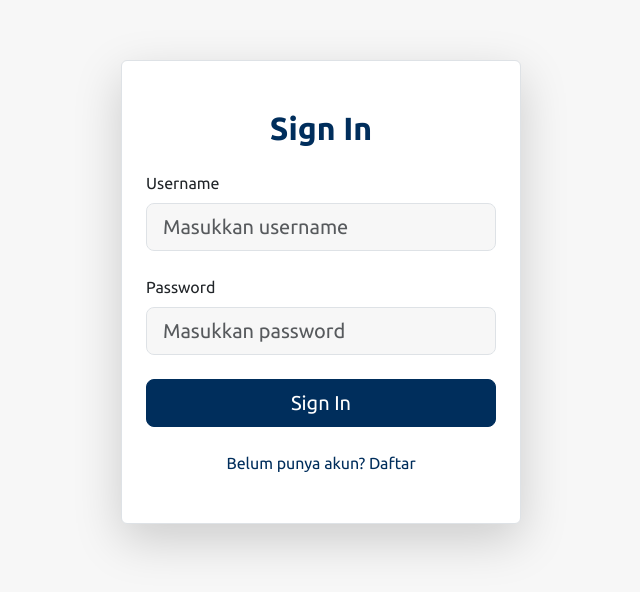
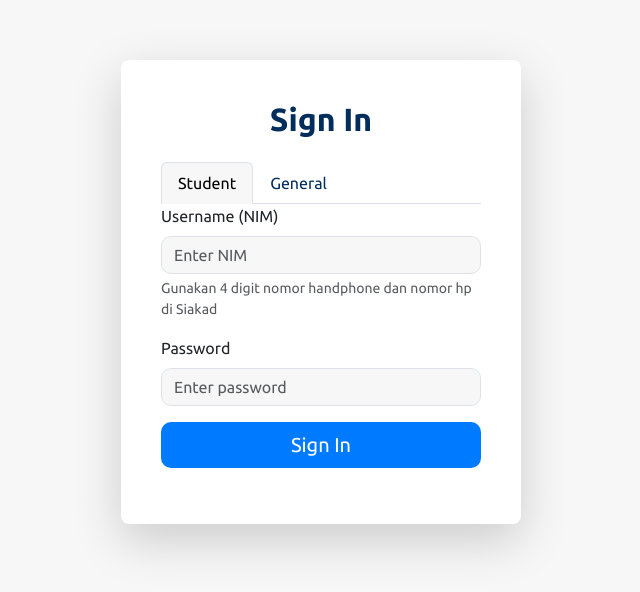
Before and after one commit to joearton/student-affair-frontend, a SvelteKit app: page /auth/signin in a window 1280 px wide. Shown: the part 108-700 px from the top of the page, without its empty margins (319-959 px from the left). Built offline with nearby package versions, Linux system fonts and the light colour scheme; no server answers.

Commit message:
Update login

```diff
--- a/src/routes/(blog)/+layout.svelte
+++ b/src/routes/(blog)/+layout.svelte
@@ -9,11 +9,6 @@
 
     let { data, children }: { data: LayoutData, children: Snippet } = $props();
 </script>
-
-
-<svelte:head>
-    <title>Welcome | {data.preference.site_title}</title>
-</svelte:head>
 
 
 <div class="topbar bg-primary py-2">
--- a/src/routes/+layout.svelte
+++ b/src/routes/+layout.svelte
@@ -1,9 +1,23 @@
 <script lang="ts">
     import '../app.scss';
 
-    let { children } = $props();
+    import type { LayoutData } from './$types';
+    import type { Snippet } from 'svelte';
 
+    import { page } from '$app/state';
+
+    let { data, children }: { data: LayoutData, children: Snippet } = $props();
+    let section_title = data.preference.page_setting?.page_title || page.data.title || "";
+    if (section_title.length > 0) {
+        section_title = section_title + " | ";
+    }
+    let page_title = section_title + data.preference.site_title;
 </script>
 
 
+<svelte:head>
+    <title>{page_title}</title>
+</svelte:head>
+
+
 {@render children()}
--- a/src/routes/auth/signin/+page.svelte
+++ b/src/routes/auth/signin/+page.svelte
@@ -3,15 +3,14 @@
     import type { LayoutData } from '../$types';
 
     let { data }: { data: LayoutData } = $props();
-    let preference = data.preference;
-    const site_title = preference.site_title;
 
     let username = $state('');
     let password = $state('');
     let errorMessage = $state('');
     let successMessage = $state('');
 
-    const handleLogin = async () => {
+    const handleLogin = async (event: Event) => {
+        event.preventDefault();
         const { errorMessage: err, successMessage: succ } = await login(username, password);
 
         errorMessage = err;
@@ -19,15 +18,9 @@
     };
 </script>
 
-
-<svelte:head>
-    <title>Login | {site_title}</title>
-</svelte:head>
-
-
-<div class="container-fluid d-flex justify-content-center align-items-center min-vh-100">
-    <div class="row w-100">
-        <div class="login-container bg-white shadow-lg border rounded px-4 py-5">
+<div class="container d-flex justify-content-center align-items-center min-vh-100">
+    <div class="card shadow-lg border-0 rounded-3 p-4" style="max-width: 400px; width: 100%;">
+        <div class="card-body">
             <h2 class="text-center mb-4 text-primary">Sign In</h2>
 
             {#if successMessage}
@@ -42,39 +35,77 @@
                 </div>
             {/if}
 
+            <ul class="nav nav-tabs" id="myTab" role="tablist">
+                <li class="nav-item" role="presentation">
+                    <button class="nav-link active" id="student-tab" data-bs-toggle="tab" data-bs-target="#student" type="button" role="tab" aria-controls="student" aria-selected="true">Student</button>
+                </li>
+                <li class="nav-item" role="presentation">
+                    <button class="nav-link" id="general-tab" data-bs-toggle="tab" data-bs-target="#general" type="button" role="tab" aria-controls="general" aria-selected="false">General</button>
+                </li>
+            </ul>
+            <div class="tab-content" id="myTabContent">
+                <div class="tab-pane fade show active" id="student" role="tabpanel" aria-labelledby="student-tab">
                     <form onsubmit={handleLogin}>
-                <div class="form-input mb-4">
-                    <label for="username" class="form-label">Username</label>
-                    <input type="text" id="username" class="form-control form-control-lg" bind:value={username} placeholder="Masukkan username" required />
+                        <div class="mb-3">
+                            <label for="username" class="form-label">Username (NIM)</label>
+                            <input type="text" id="username" class="form-control" bind:value={username} placeholder="Enter NIM" required />
+                            <div class="form-text">Gunakan 4 digit nomor handphone dan nomor hp di Siakad</div>
                         </div>
 
-                <div class="form-input mb-4">
+                        <div class="mb-3">
                             <label for="password" class="form-label">Password</label>
-                    <input type="password" id="password" class="form-control form-control-lg" bind:value={password} placeholder="Masukkan password" required />
+                            <input type="password" id="password" class="form-control" bind:value={password} placeholder="Enter password" required />
                         </div>
 
-                <div class="d-grid gap-2 mb-4">
+                        <div class="d-grid mb-3">
                             <button type="submit" class="btn btn-primary btn-lg">Sign In</button>
                         </div>
                     </form>
+                </div>
+                <div class="tab-pane fade" id="general" role="tabpanel" aria-labelledby="general-tab">
+                    <form onsubmit={handleLogin}>
+                        <div class="mb-3">
+                            <label for="username" class="form-label">Username</label>
+                            <input type="text" id="username" class="form-control" bind:value={username} placeholder="Enter username" required />
+                        </div>
 
-            <div class="text-center">
-                <a href="/register" class="text-decoration-none text-primary">Belum punya akun? Daftar</a>
+                        <div class="mb-3">
+                            <label for="password" class="form-label">Password</label>
+                            <input type="password" id="password" class="form-control" bind:value={password} placeholder="Enter password" required />
+                        </div>
+
+                        <div class="d-grid mb-3">
+                            <button type="submit" class="btn btn-primary btn-lg">Sign In</button>
+                        </div>
+                    </form>
+                </div>
             </div>
         </div>
     </div>
 </div>
 
-
 <style>
-    .login-container {
-        max-width: 400px;
-        margin: 0 auto;
-        box-shadow: 0 4px 8px rgba(0, 0, 0, 0.1);
-        border-radius: 12px;
+    .card {
+        background: #ffffff;
+        border-radius: 15px;
+        box-shadow: 0 10px 20px rgba(0, 0, 0, 0.1);
     }
 
     h2 {
         font-weight: bold;
     }
+
+    .form-control {
+        border-radius: 10px;
+    }
+
+    .btn-primary {
+        background: #007bff;
+        border: none;
+        border-radius: 10px;
+    }
+
+    .btn-primary:hover {
+        background: #0056b3;
+    }
 </style>
--- /dev/null
+++ b/src/routes/auth/signin/+page.ts
@@ -0,0 +1,9 @@
+
+
+import type { PageLoad } from './$types';
+
+export const load: PageLoad = async () => {
+    return {
+        title: 'Sign In',
+    }
+}
```
Also changed, not shown: src/routes/(blog)/+page.ts (added, +9 -0 lines), src/routes/(blog)/post/[slug]/+page.svelte (+20 -20 lines), src/routes/(blog)/post/[slug]/+page.ts (added, +12 -0 lines), src/routes/(blog)/post/all/+page.ts (added, +9 -0 lines), src/routes/admin/reviewer/+page.svelte (added). Lines whose indentation alone changed are shown as unchanged.
